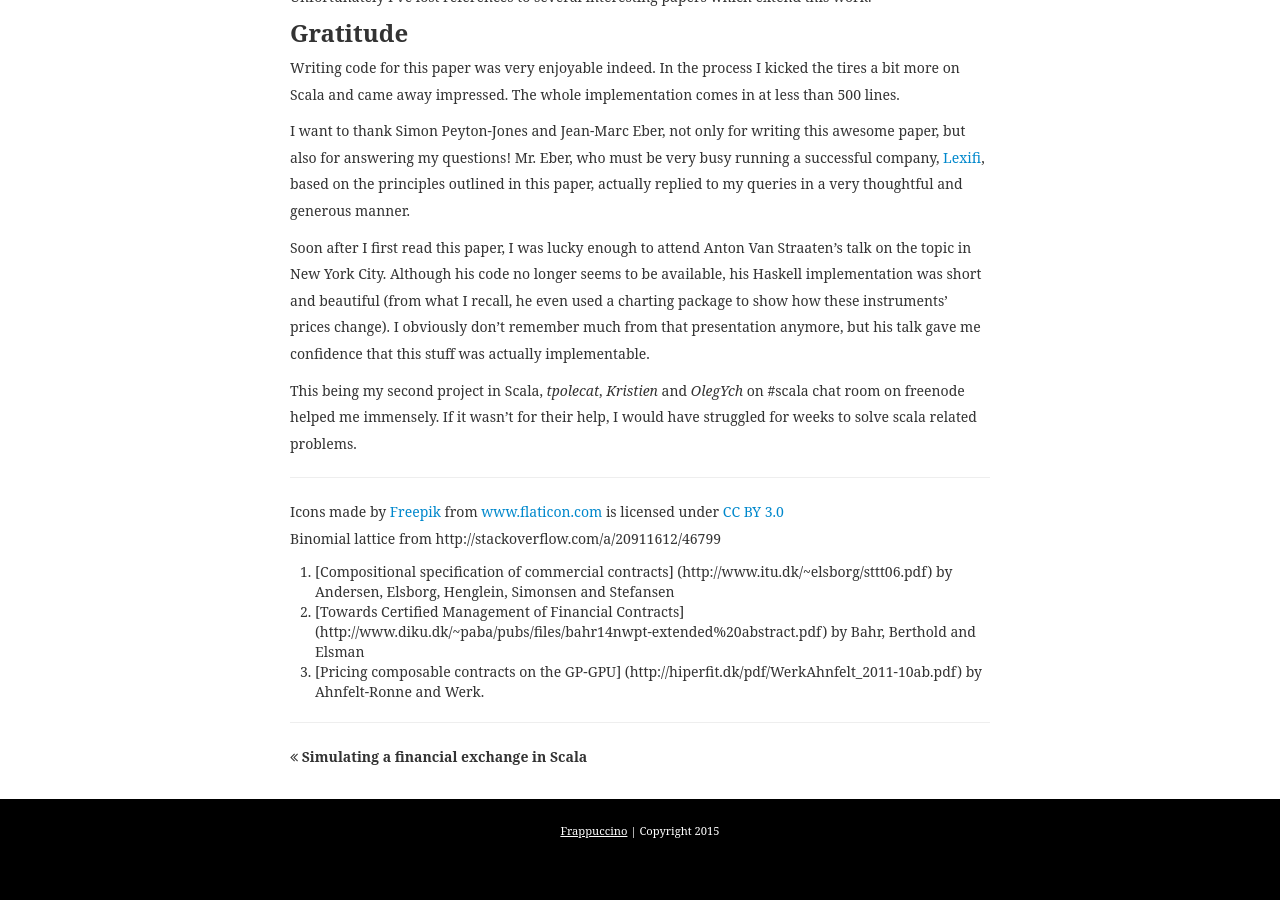
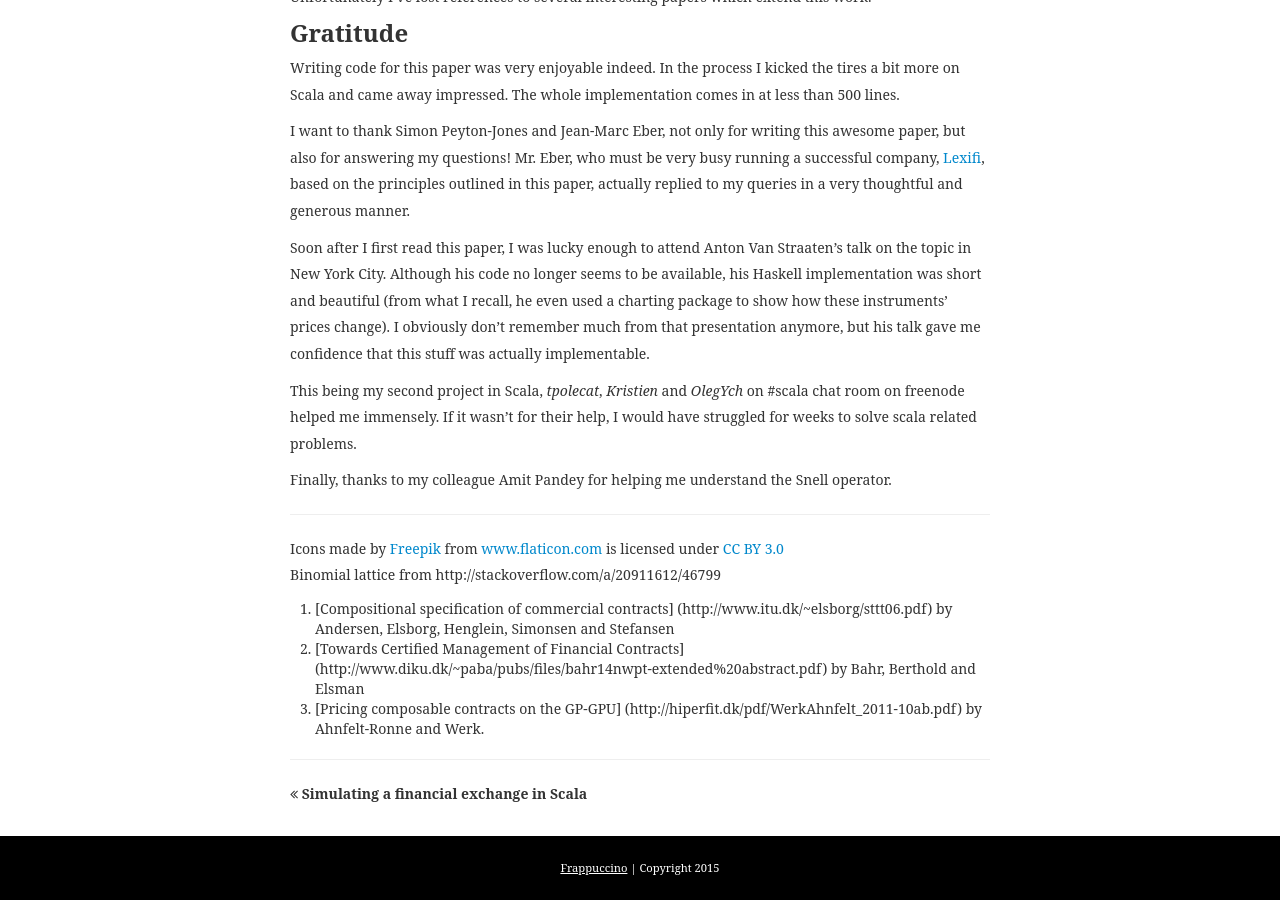
Before and after one commit to falconair/falconair.github.com, a Jekyll site: the page built from _posts/2015-01-30-composingcontracts.md, in a window 1280 px wide and 900 px high, scrolled down 15295 px. Built offline with Jekyll 4.4.1, drawn with Linux system fonts in a browser that asks for light colours; nearby versions of some CDN libraries; some web fonts are replaced; Markdown is read by kramdown in place of the engine named in the settings; comment, search, counter and statistics services are not loaded; before the commit the page ends 16159 px from its top, so only the background shows below that.

Commit message:
thank amit

```diff
--- a/_posts/2015-01-30-composingcontracts.md
+++ b/_posts/2015-01-30-composingcontracts.md
@@ -510,6 +510,8 @@ Soon after I first read this paper, I was lucky enough to attend Anton Van Straa
 
 This being my second project in Scala, _tpolecat_, _Kristien_ and _OlegYch_ on #scala chat room on freenode helped me immensely. If it wasn't for their help, I would have struggled for weeks to solve scala related problems.
 
+Finally, thanks to my colleague Amit Pandey for helping me understand the Snell operator.
+
 ---
 <div>Icons made by <a href="http://www.freepik.com" title="Freepik">Freepik</a> from <a href="http://www.flaticon.com" title="Flaticon">www.flaticon.com</a> is licensed under <a href="http://creativecommons.org/licenses/by/3.0/" title="Creative Commons BY 3.0">CC BY 3.0</a></div>
 
```
